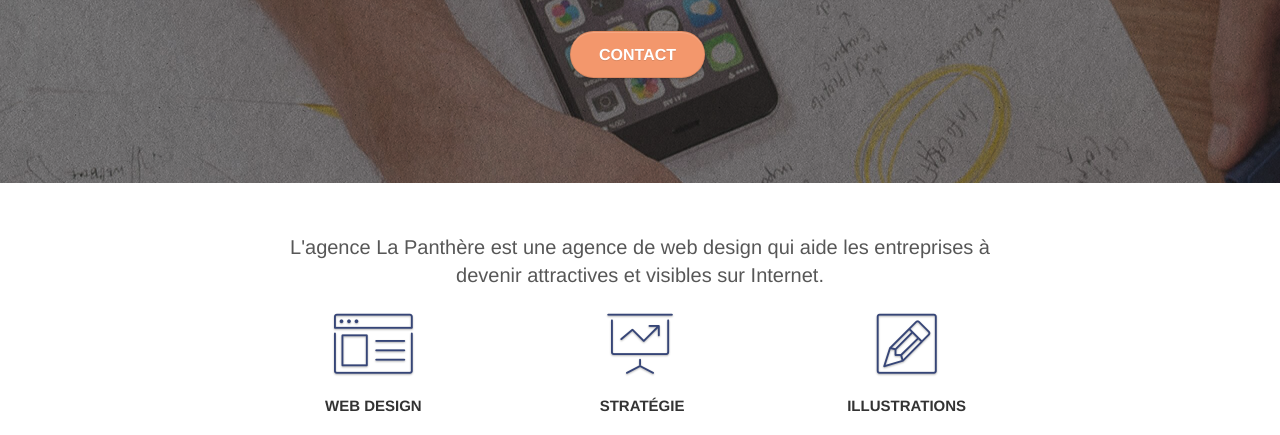
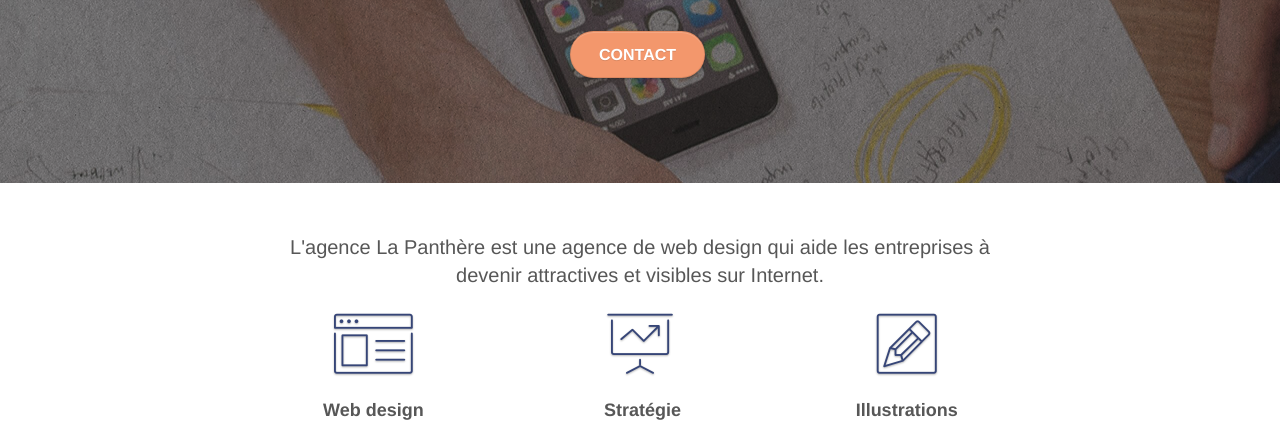
Before and after one commit to JordanB-Dev/La-Panth-re, a plain HTML site: page index.html in a window 1280 px wide. Shown: the part 349-784 px from the top of the page. Drawn offline with Linux system fonts and the light colour scheme.

```diff
--- a/index.html
+++ b/index.html
@@ -121,7 +121,7 @@
                   class="et-icon-browser sm-shadow icon-dark-slate-blue icons icon-lg"
                 ></span>
               </div>
-              <h3 class="mg-md text-center">Web design</h3>
+              <h2 class="mg-md text-center">Web design</h2>
               <p class="text-center">
                 Que vous ayez un site web qui a besoin d&rsquo;un
                 rafraîchissement ou que vous partiez de zéro, laissez-nous vous
@@ -134,7 +134,7 @@
                   class="et-icon-presentation sm-shadow icon-dark-slate-blue icons icon-lg"
                 ></span>
               </div>
-              <h3 class="mg-md text-center">&nbsp;Stratégie</h3>
+              <h2 class="mg-md text-center">&nbsp;Stratégie</h2>
               <p class="text-center">
                 Plutôt que de suggérer des designs à la mode, nous travaillerons
                 avec vous pour comprendre vos objectifs commerciaux afin de vous
@@ -147,7 +147,7 @@
                   class="et-icon-edit sm-shadow icon-dark-slate-blue icons icon-lg"
                 ></span>
               </div>
-              <h3 class="mg-md text-center">Illustrations</h3>
+              <h2 class="mg-md text-center">Illustrations</h2>
               <p class="text-center">
                 Un bon design n'est rien sans de bonnes illustrations. Laissez
                 faire notre équipe de graphistes talentueux pour donner à vos
--- a/style.css
+++ b/style.css
@@ -457,6 +457,8 @@ nav .caret {
 .mg-md {
     margin-top: 10px;
     margin-bottom: 20px;
+    font-size: 1.8rem;
+    font-weight: 700;
 }
 
 .mg-lg {
```
